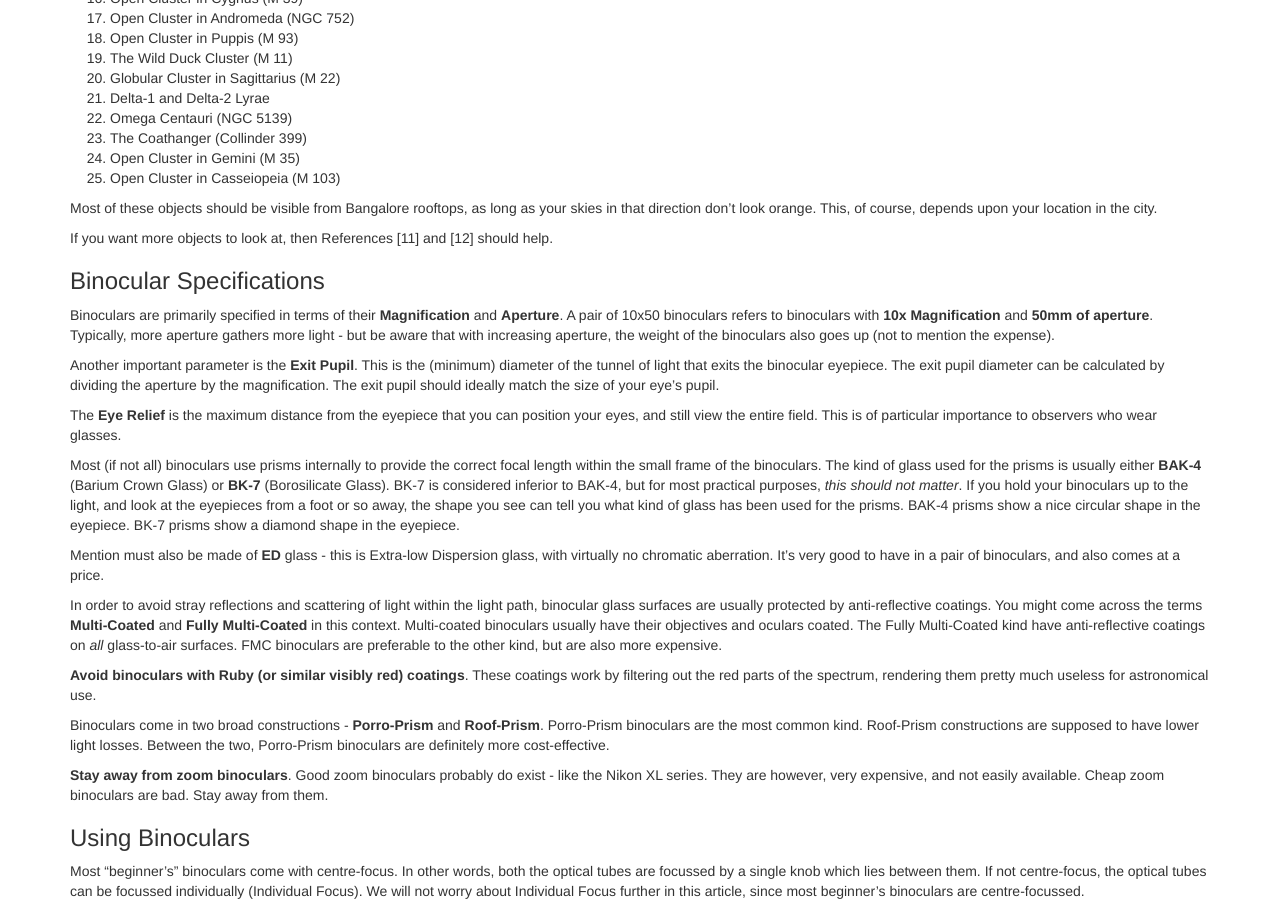
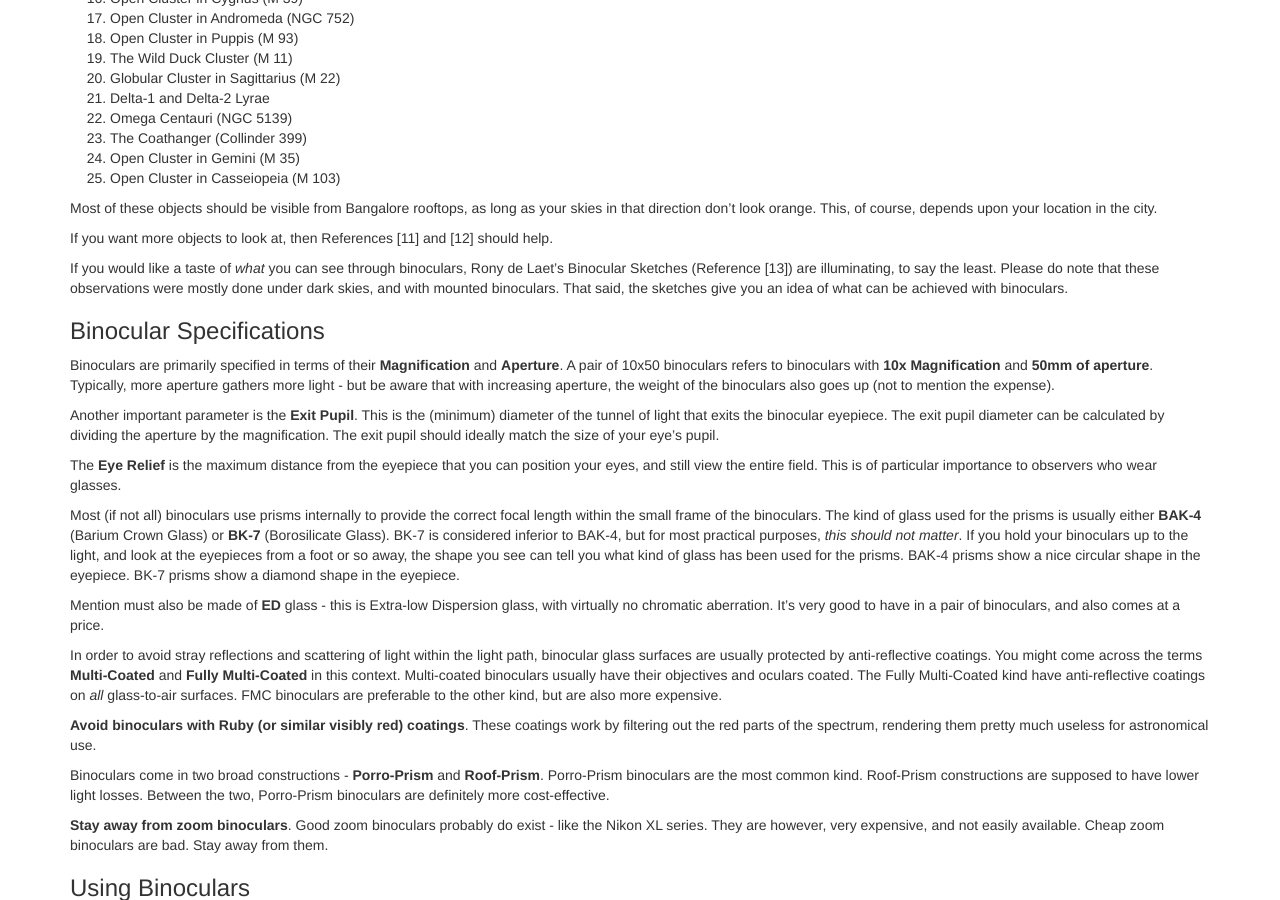
Before and after one commit to bas-org/bas-org.github.io, a Jekyll site: the page built from _posts/2015-11-12-beginning-with-binoculars.markdown, in a window 1280 px wide and 900 px high, scrolled down 1079 px. Built offline with Jekyll 4.4.1, drawn with Linux system fonts in a browser that asks for light colours; nearby versions of some CDN libraries; library files that are not in the unit come from our copies; comment, search, counter and statistics services are not loaded; some of the changed text lies outside the part shown.

Commit message:
Added a link to Rony de Laet's Binocular Sketches page.

```diff
--- a/_posts/2015-11-12-beginning-with-binoculars.markdown
+++ b/_posts/2015-11-12-beginning-with-binoculars.markdown
@@ -78,6 +78,12 @@ skies in that direction don't look orange. This, of course, depends upon your
 location in the city.
 
 If you want more objects to look at, then References [11] and [12] should help.
+
+If you would like a taste of *what* you can see through binoculars, Rony de
+Laet's Binocular Sketches (Reference [13]) are illuminating, to say the least.
+Please do note that these observations were mostly done under dark skies, and
+with mounted binoculars. That said, the sketches give you an idea of what can be
+achieved with binoculars.
 
 ### Binocular Specifications
 Binoculars are primarily specified in terms of their **Magnification** and
@@ -373,3 +379,4 @@ coloured or perfumed tissues, or tissue that is too stiff.
 10. [Binocular Telescopes](http://www.binoscopes.de/)
 11. [Ed Zarenski's list of 100 Binocular Deep-Sky Objects](http://www.cloudynights.com/documents/binocular.pdf)
 12. [The Binocular Sky: Object Search](http://www.binocularsky.com/binoc_object_query.php)
+13. [Rony de Laet's Binocular Sketches](http://rodelaet.xtreemhost.com/binocular_astronomy.html)
```
